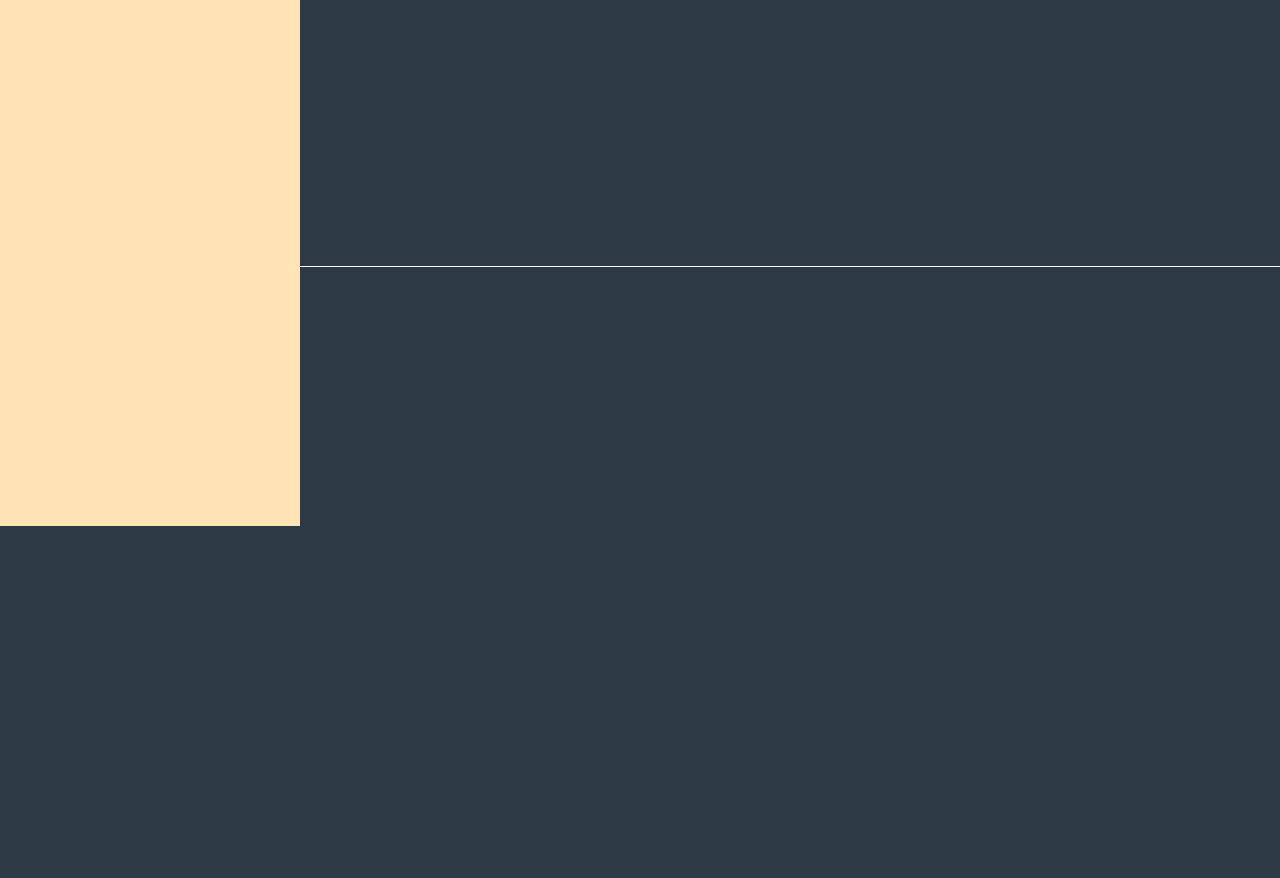
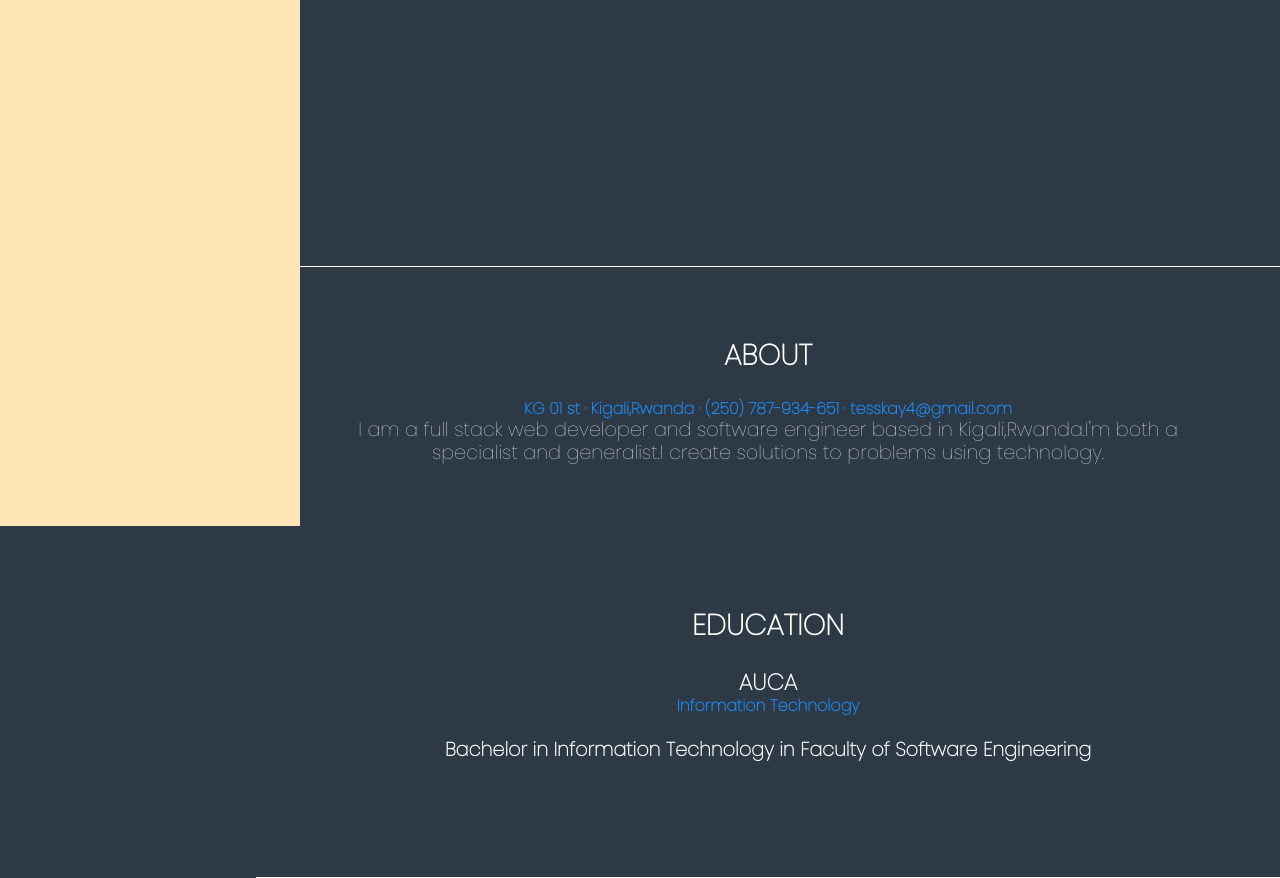
Before and after one commit to unadine/MYBRAND, a plain HTML site: page index.html in a window 1280 px wide. Shown: the part 530-1408 px from the top of the page. Before the commit the page ends 800 px from the top, so only its background shows below. Drawn offline with Linux system fonts and the light colour scheme.

Commit message:
about&education

```diff
--- a/css/styles.css
+++ b/css/styles.css
@@ -9,6 +9,7 @@ body{
   background: #2D3945;
   color:white;
 }
+/* navigation */
 .nav-links {
   margin: 0;
   padding:10% 0;
@@ -17,9 +18,7 @@ body{
   position: fixed;
   height: 100%;
   overflow: auto;
-
 }
-
 .nav-links a, .side a {
   display: block;
   color: black;
@@ -120,7 +119,7 @@ float: right;
 cursor: pointer;
   }
   input[type=submit]{
-     width:20%;
+     width:25%;
   }
   .home h1{
   font-size:35px;
@@ -143,3 +142,33 @@ cursor: pointer;
     color: #1E90FF;
   }
 }
+/* about */
+.about{
+  height:100%;
+  margin-left: 20%;
+  border-bottom: 0.02px solid white;
+}
+#about,#education{
+  padding:7%;
+}
+
+#about h1,#education h1{
+  padding-bottom: 3%;
+}
+#auca h4{
+  margin-bottom:5%;
+}
+#about,#education{
+  text-align: center;
+  color:white;
+  font-size: larger;
+
+}
+#about h5,#education h5{
+  color:#1E90FF;
+}
+@media screen and (max-width: 700px) {
+  .about{
+  margin-left: 0;
+  }
+}
--- a/index.html
+++ b/index.html
@@ -14,7 +14,7 @@
       <ul class="nav-links" id="navigation">
           <div class="logo"><a class="memoji" href="#home"><img src="img/memoji.jpg" alt="memoji"> </a></div>
           <li><a href="#about">About</a></li>
-          <li><a href="#experience">Education</a></li>
+          <li><a href="#education">Education</a></li>
           <li><a href="#skills">Skills</a></li>
           <li><a href="#blog">Blogs</a></li>
           <li><a href="#contact">Contacts</a></li>
@@ -25,7 +25,7 @@
         <ul class="nav" >
           <div class="logo"><a class="memoji" href="#home"><img src="img/memoji.jpg" alt="memoji"> </a></div>
             <li><a href="#about">About</a></li>
-            <li><a href="#experience">Education</a></li>
+            <li><a href="#education">Education</a></li>
             <li><a href="#skills">Skills</a></li>
             <li><a href="#blog">Blogs</a></li>
             <li><a href="#contact">Contacts</a></li>
@@ -36,21 +36,25 @@
         <div class="line2"></div>
         <div class="line3"></div>
       </div>
-       <div class="home">
+       <div class="home" id="home">
                 <h1>Hi,<br>My name is Umutesi Nadine</h1>
                 <p><em>A full stack web developer & software engineer</em></p>
                 <input type="submit" value="Welcome">
         </div>
       </div>
-      <!-- <script>
-//         document.getElementById("open").addEventListener("click", () =>{
-//         document.getElementById("navigate").style.width = "100%";
-//         document.getElementById("navigate").style.height = "100%";}
-// );
-        document.getElementById("close").addEventListener("click",() =>{
-        document.getElementById("navigate").style.width = "0";
-});
-        </script> -->
+      <section class="about">
+          <div id="about">
+            <h1>ABOUT</h1>
+          <h5>KG 01 st · Kigali,Rwanda · (250) 787-934-651 · tesskay4@gmail.com</h5>
+        <p>I am a full stack web developer and software engineer based in Kigali,Rwanda.I'm both a specialist and generalist.I create solutions to problems using technology.</p>
+        </div>
+      <div id="education">
+        <h1>EDUCATION</h1>
+       <div id="auca"> <h3>AUCA</h3>
+        <h5>Information Technology</h5> <div><br>
+        <h4>Bachelor in Information Technology in Faculty of Software Engineering</h4>
+      </div>
+      </section>
         <script src="js/scripts.js"></script>
 </body>
 </html>
```
